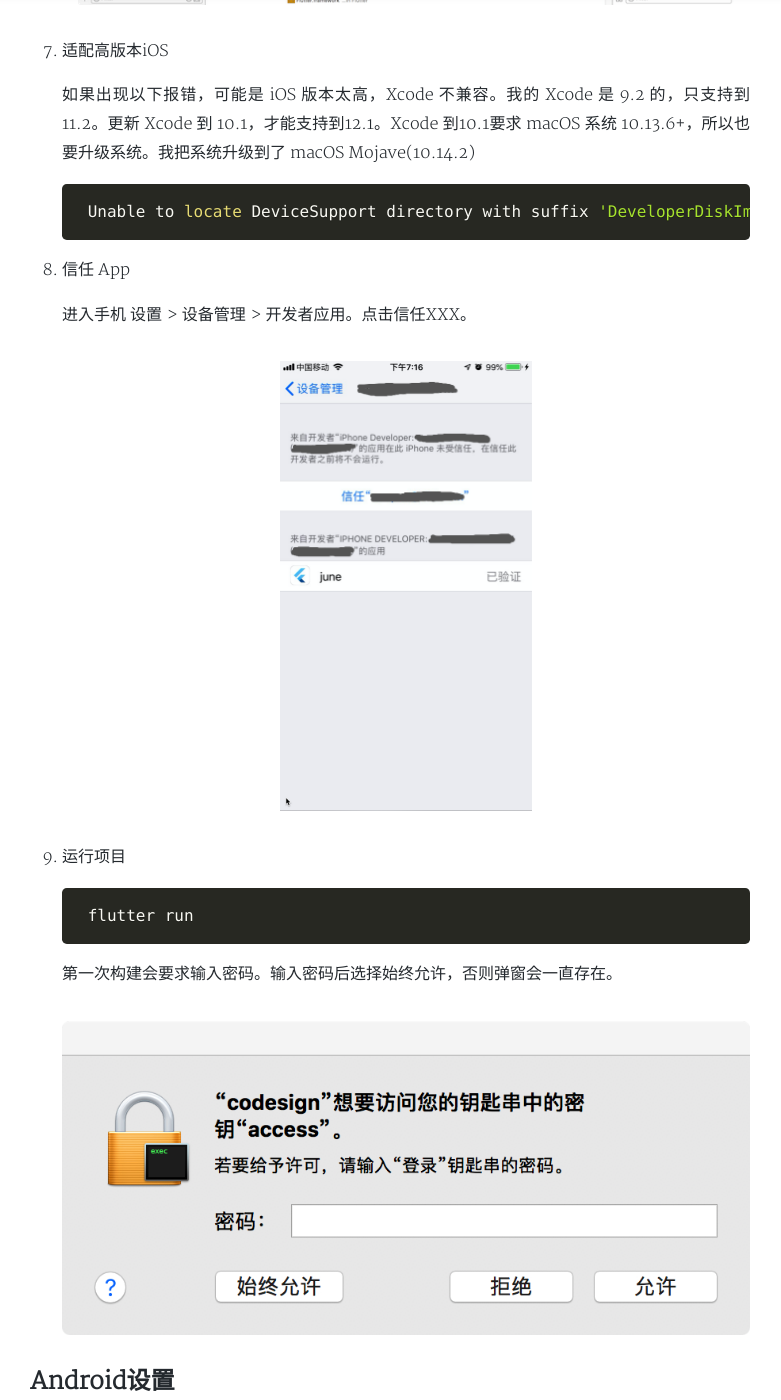
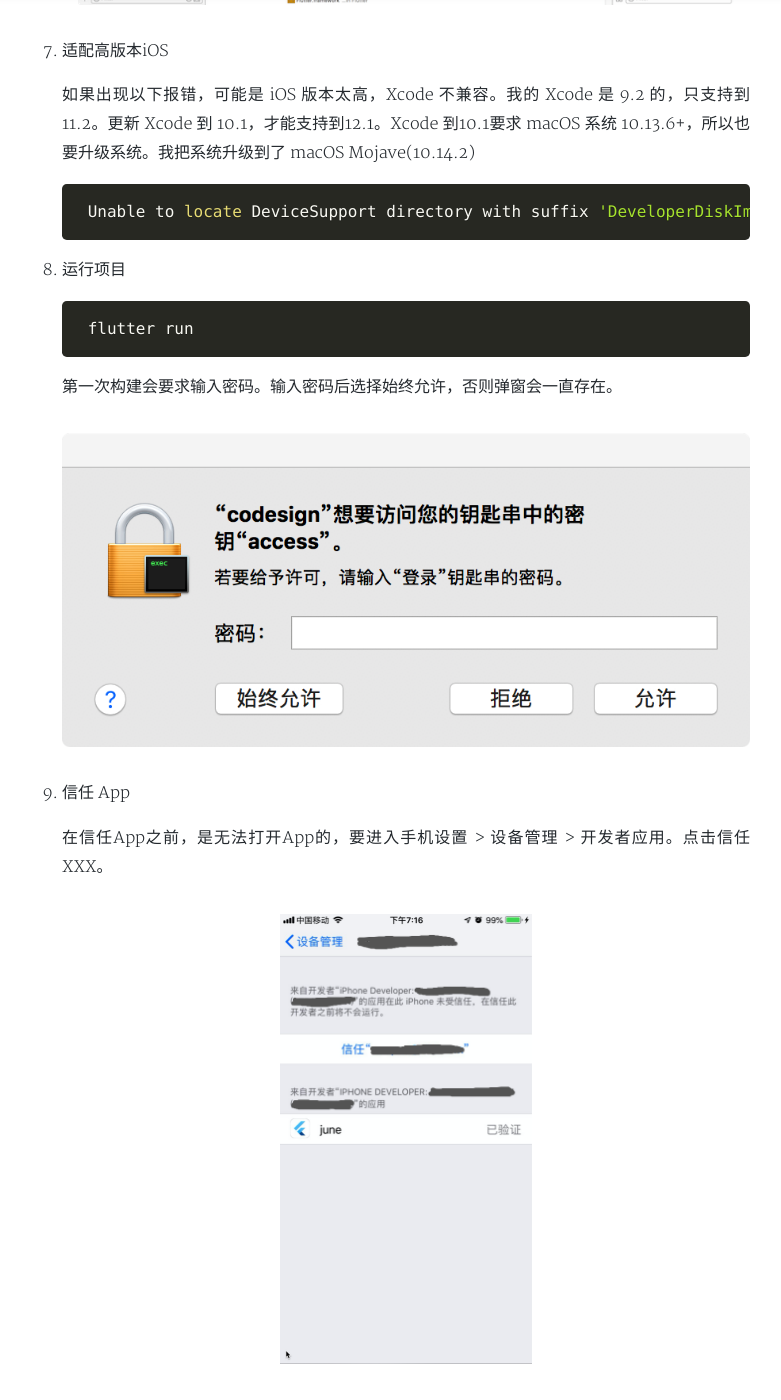
Before and after one commit to june111/june111.github.io, a Jekyll site: the page built from _posts/2018-12-12-front-end-build-tool-env.md, in a window 1280 px wide and 1400 px high, scrolled down 7387 px. Shown: the whole window, without its empty margins (250-1031 px from the left). Built offline with Jekyll 4.4.1, drawn with Linux system fonts in a browser that asks for light colours; nearby versions of some CDN libraries; comment, search, counter and statistics services are not loaded; a style sheet for code colours, icons or effects is not loaded; some of the changed lines change nothing that is shown.

Commit message:
add post

````diff
--- a/_posts/2018-12-12-front-end-build-tool-env.md
+++ b/_posts/2018-12-12-front-end-build-tool-env.md
@@ -179,15 +179,7 @@
 	Unable to locate DeviceSupport directory with suffix 'DeveloperDiskImage.dmg'.
 	```
 
-8. 信任 App
-
-	进入手机 设置 > 设备管理 > 开发者应用。点击信任XXX。
-
-	<a data-fancybox="gallery" href="{{site.baseurl}}/assets/img/post/2018-12-12/trust.png">
-	![信任应用]({{site.baseurl}}/assets/img/post/2018-12-12/trust.png)
-	</a>
-
-9. 运行项目
+8. 运行项目
 
 	```bash
 	flutter run
@@ -197,6 +189,16 @@
 	<a data-fancybox="gallery" href="{{site.baseurl}}/assets/img/post/2018-12-12/password.png">
 	![输入密码]({{site.baseurl}}/assets/img/post/2018-12-12/password.png)
 	</a>
+
+9. 信任 App
+
+	在信任App之前，是无法打开App的，要进入手机设置 > 设备管理 > 开发者应用。点击信任XXX。
+
+	<a data-fancybox="gallery" href="{{site.baseurl}}/assets/img/post/2018-12-12/trust.png">
+	![信任应用]({{site.baseurl}}/assets/img/post/2018-12-12/trust.png)
+	</a>
+
+10. 成功打开App
 
 ### Android设置
 
````
